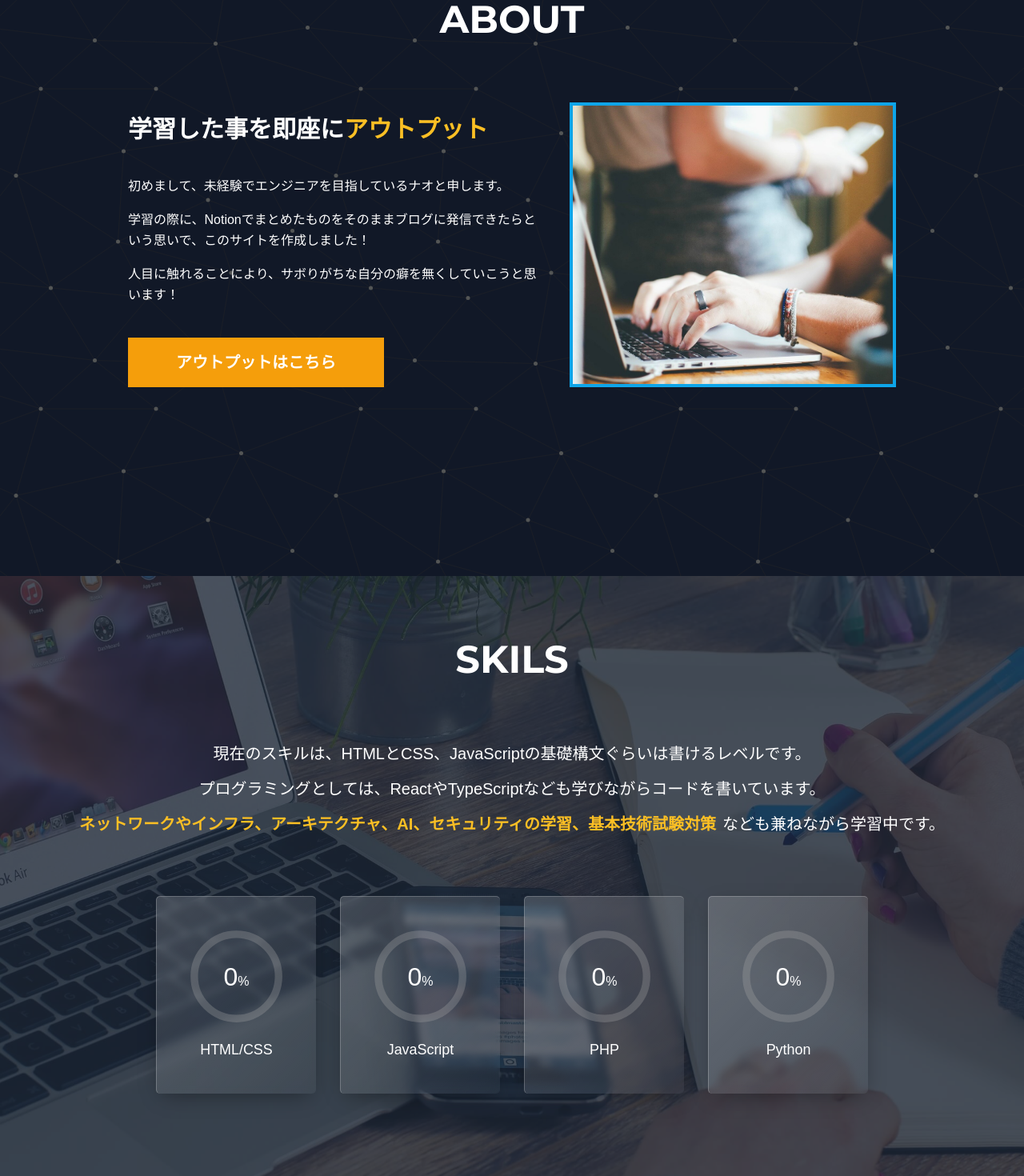
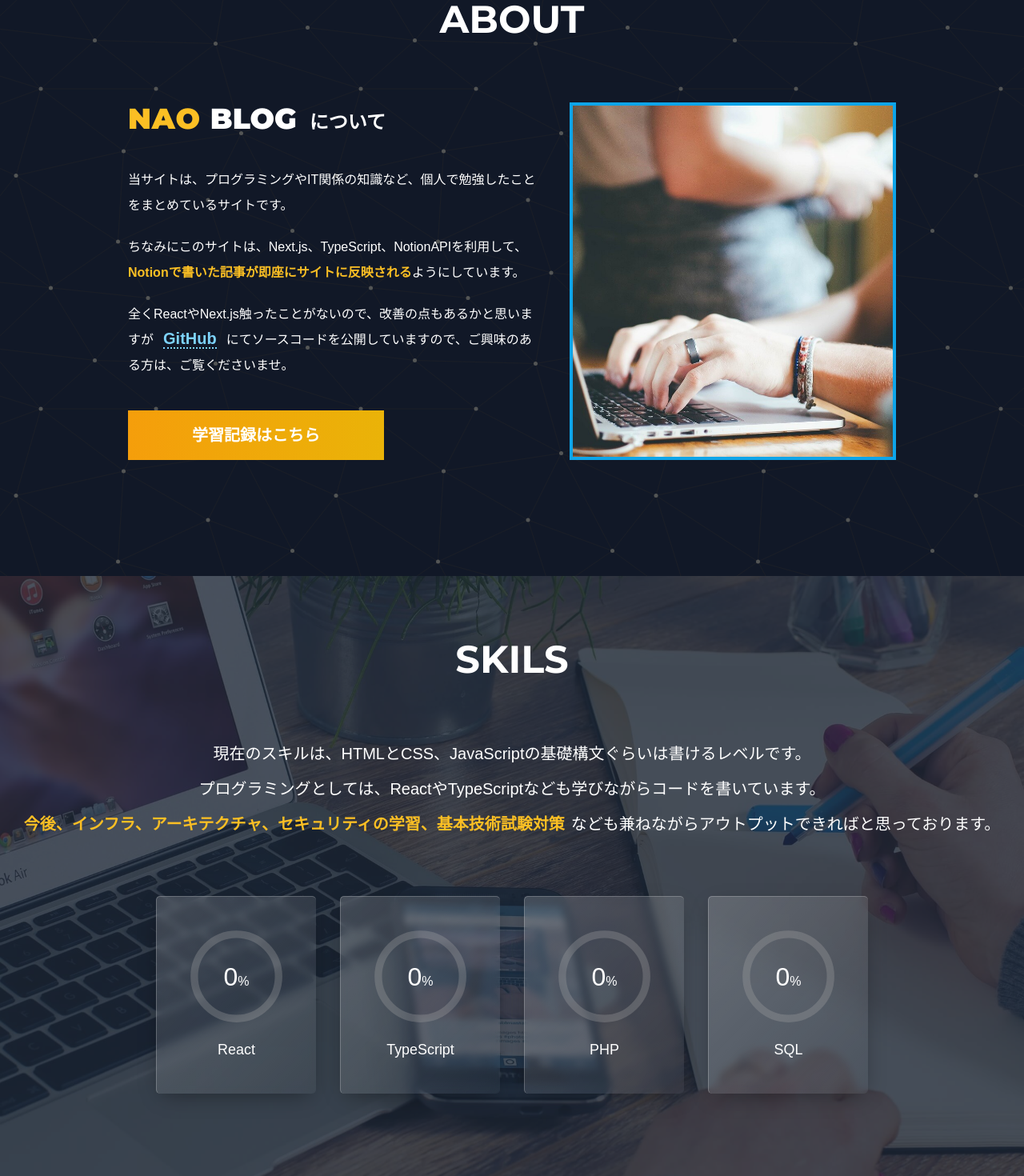
Before and after one commit to naomina121/naomina, a Next.js app: page / in a window 1280 px wide. Shown: the part 880-2350 px from the top of the page at 80% size. Built offline with nearby package versions, Linux system fonts and the light colour scheme; a web font is replaced by a local one.

Commit message:
トップページのデザイン調整

```diff
--- a/components/top/About.tsx
+++ b/components/top/About.tsx
@@ -1,3 +1,4 @@
+import { siteConfig } from '@/site.config';
 import { TopProps } from '@/types/types';
 import Image from 'next/image';
 import Link from 'next/link';
@@ -12,30 +13,41 @@ const About: FC<TopProps> = ({ item }) => {
         </p>
         <div className="flex max-w-7xl my-0 mx-auto justify-around">
           <div className="w-full mr-10 max-w-lg">
-            <p className="text-white">
-              {/* <span className="text-amber-400 inline-block mr-5 text-xl">
-                    ★
-                  </span>
-                  ITの知識をしっかり身につけ、楽しみながら学んでいく */}
+            <p className="font-['Montserrat',sans-serif] text-white mb-10 text-4xl font-semibold">
+              <span className="tracking-wide font-black text-amber-400 mr-3">
+                NAO
+              </span>
+              BLOG<span className="ml-4 text-2xl">について</span>
             </p>
-            <p className="text-white mb-10 text-3xl font-semibold">
-              学習した事を即座に
-              <span className="text-amber-400">アウトプット</span>
+            <p className="text-white leading-8">
+              当サイトは、プログラミングやIT関係の知識など、個人で勉強したことをまとめているサイトです。
             </p>
-            <p className="text-white">
-              初めまして、未経験でエンジニアを目指しているナオと申します。
+            <p className="text-white leading-8 my-5">
+              ちなみにこのサイトは、Next.js、TypeScript、NotionAPIを利用して、
+              <span className="font-black text-amber-400">
+                Notionで書いた記事が即座にサイトに反映される
+              </span>
+              ようにしています。
             </p>
-            <p className="text-white">
-              学習の際に、Notionでまとめたものをそのままブログに発信できたらという思いで、このサイトを作成しました！
+
+            <p className="text-white leading-8">
+              全くReactやNext.js触ったことがないので、改善の点もあるかと思いますが
+              <Link
+                href={siteConfig.githubUrl + '/naomina'}
+                className="font-black text-xl text-sky-300 border-dotted border-b-2 my-5 mx-3 border-sky-300 hover:border-none"
+                target="_blank"
+              >
+                GitHub
+              </Link>
+              にてソースコードを公開していますので、ご興味のある方は、ご覧くださいませ。
             </p>
-            <p className="text-white">
-              人目に触れることにより、サボりがちな自分の癖を無くしていこうと思います！
-            </p>
+
             <Link
               href="#"
-              className="block mt-10 font-bold mx-0 p-2 py-4 max-w-xs text-center bg-amber-500 text-bas"
+              className="block mt-10 font-bold mx-0 p-2 py-4 max-w-xs text-center text-bas bg-gradient-to-r from-amber-500
+              transition duration-0 ease-in-out to-yellow-500 hover:from-green-400 hover:to-blue-500 hover:duration-700"
             >
-              アウトプットはこちら
+              学習記録はこちら
             </Link>
           </div>
           <div className="border-solid border-4 border-sky-500">
--- a/components/top/Contact.tsx
+++ b/components/top/Contact.tsx
@@ -46,7 +46,7 @@ const Contact: FC<TopProps> = ({ item }) => {
         <input
           type="submit"
           value="メッセージを送信する"
-          className="text-center bg-amber-500 mt-5 mx-auto block max-w-xs font-bold p-3 text-base w-full"
+          className="text-center bg-gradient-to-r from-amber-500 to-yellow-500 mt-5 mx-auto block max-w-xs font-bold p-3 text-base w-full hover:from-green-400 hover:to-blue-500"
         />
       </div>
     </div>
--- a/components/top/Skils.tsx
+++ b/components/top/Skils.tsx
@@ -116,15 +116,15 @@ const Skils: FC<TopProps> = ({ item }) => {
           </p>
           <p className="text-white text-xl">
             <span className="text-amber-400 font-black pr-2">
-              ネットワークやインフラ、アーキテクチャ、AI、セキュリティの学習、基本技術試験対策
+              今後、インフラ、アーキテクチャ、セキュリティの学習、基本技術試験対策
             </span>
-            なども兼ねながら学習中です。
+            なども兼ねながらアウトプットできればと思っております。
           </p>
           {/* progressbar */}
           <div className="progress-container">
             <div
               className="progress-item"
-              data-percent="59"
+              data-percent="60"
               data-duration="2200"
               data-stroke-width="8"
               data-stroke-color="#00ccff"
@@ -150,13 +150,13 @@ const Skils: FC<TopProps> = ({ item }) => {
                   <span className="progress-unit">%</span>
                 </div>
               </div>
-              <div className="progress-title">HTML/CSS</div>
+              <div className="progress-title">React</div>
             </div>
             <div
               className="progress-item"
-              data-percent="88"
+              data-percent="30"
               data-duration="3200"
-              data-stroke-width="10"
+              data-stroke-width="8"
               data-stroke-color="#adff00"
               data-start-position="right"
             >
@@ -180,13 +180,13 @@ const Skils: FC<TopProps> = ({ item }) => {
                   <span className="progress-unit">%</span>
                 </div>
               </div>
-              <div className="progress-title">JavaScript</div>
+              <div className="progress-title">TypeScript</div>
             </div>
             <div
               className="progress-item"
-              data-percent="72.6"
+              data-percent="70"
               data-duration="4200"
-              data-stroke-width="5"
+              data-stroke-width="10"
               data-stroke-color="#dd5bcc"
               data-start-position="bottom"
             >
@@ -214,10 +214,10 @@ const Skils: FC<TopProps> = ({ item }) => {
             </div>
             <div
               className="progress-item"
-              data-percent="66.84"
+              data-percent="40"
               data-duration="5800"
               data-stroke-width="8"
-              data-stroke-color="#dda05b"
+              data-stroke-color="#dda060"
               data-start-position="left"
             >
               <div className="progress-item__inner">
@@ -240,7 +240,7 @@ const Skils: FC<TopProps> = ({ item }) => {
                   <span className="progress-unit">%</span>
                 </div>
               </div>
-              <div className="progress-title">Python</div>
+              <div className="progress-title">SQL</div>
             </div>
           </div>
         </div>
```
